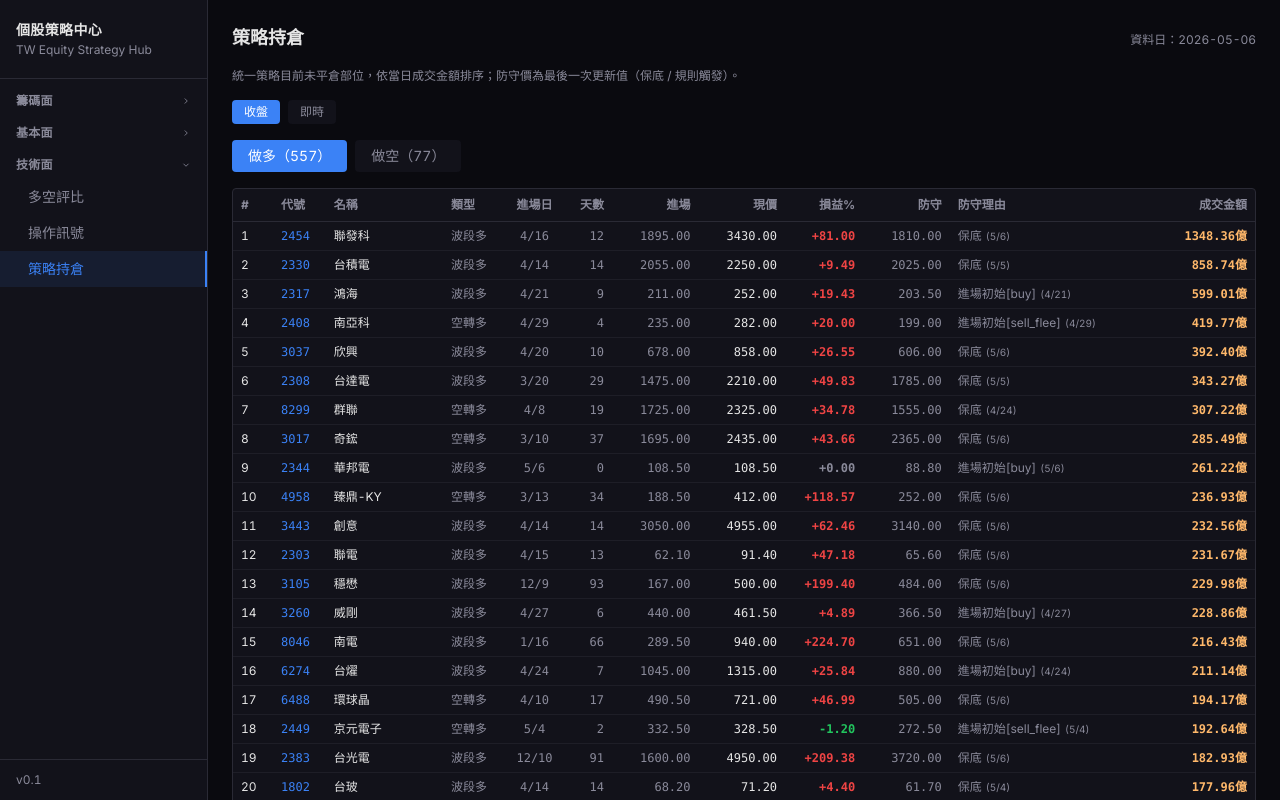
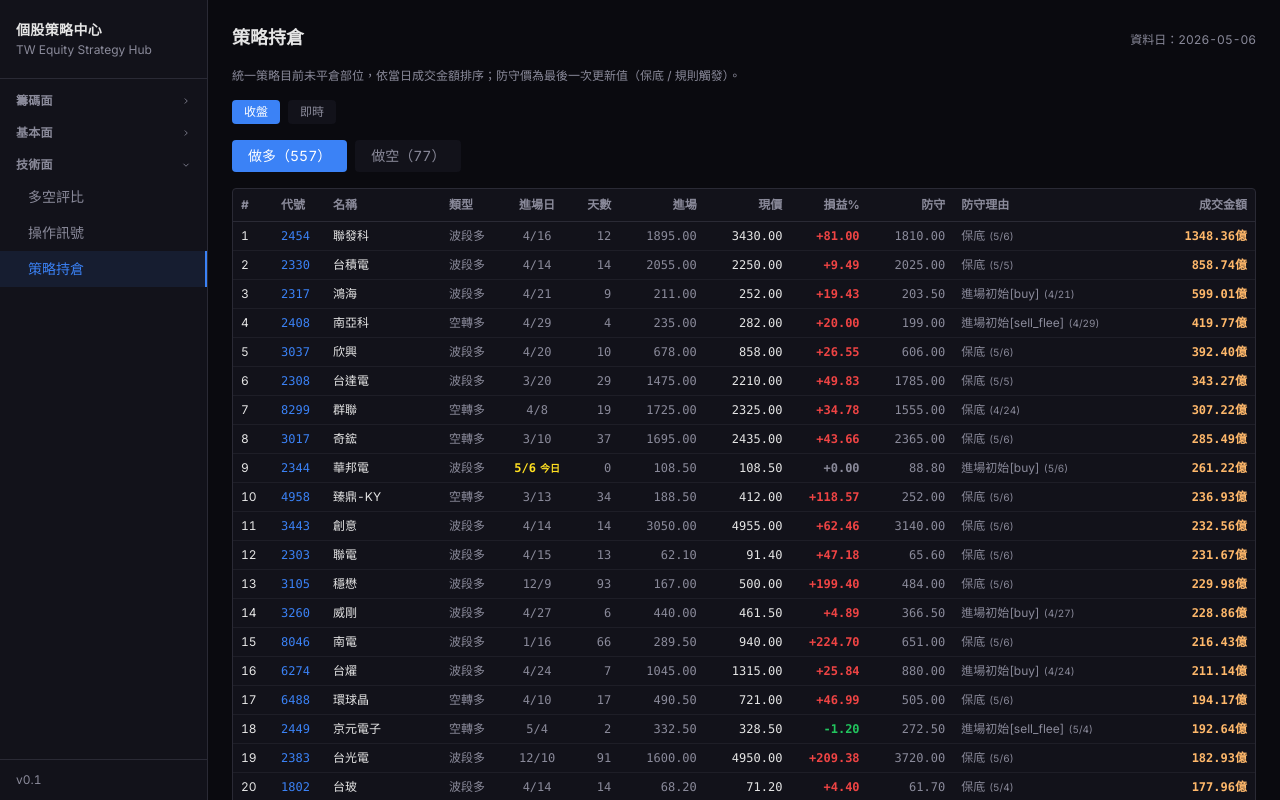
Before and after one commit to Realidealism/claudeInvest, a React (Vite) app in the folder frontend/: page /positions in a window 1280 px wide. Built offline with nearby package versions, Linux system fonts and the light colour scheme.

Commit message:
Highlight today's entries on PositionsPage with yellow + 今日 tag
Co-Authored-By: Claude Opus 4.7 (1M context) <noreply@anthropic.com>

```diff
--- a/frontend/src/pages/PositionsPage.tsx
+++ b/frontend/src/pages/PositionsPage.tsx
@@ -251,8 +251,15 @@ export default function PositionsPage() {
                   <td className="px-2 py-1.5 text-text-secondary">
                     {TIER_LABEL[p.entry_tier] ?? p.entry_tier}
                   </td>
-                  <td className="px-2 py-1.5 text-center font-mono text-text-secondary">
+                  <td className={`px-2 py-1.5 text-center font-mono ${
+                    p.entry_date === data.snapshot_date
+                      ? "text-yellow-300 font-bold"
+                      : "text-text-secondary"
+                  }`}>
                     {fmtDate(p.entry_date)}
+                    {p.entry_date === data.snapshot_date && (
+                      <span className="ml-1 text-[10px]">今日</span>
+                    )}
                   </td>
                   <td className="px-2 py-1.5 text-right font-mono text-text-secondary hidden md:table-cell">
                     {p.bars_held}
```
